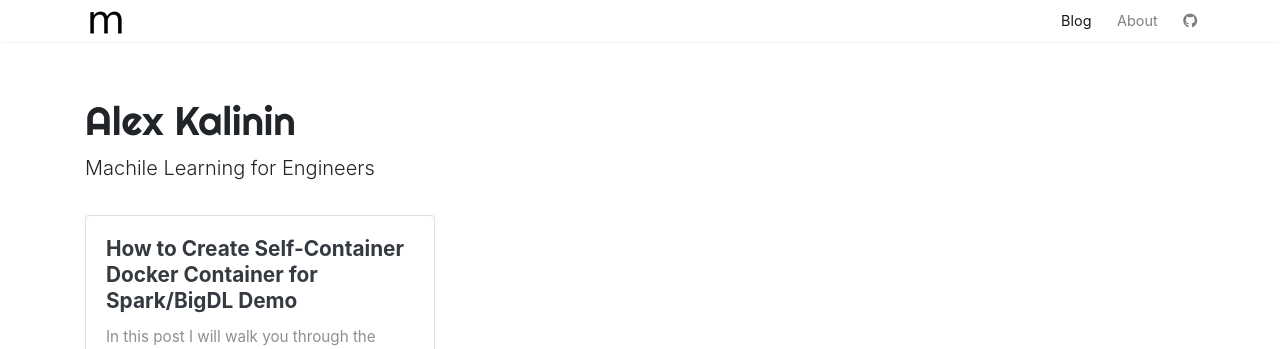
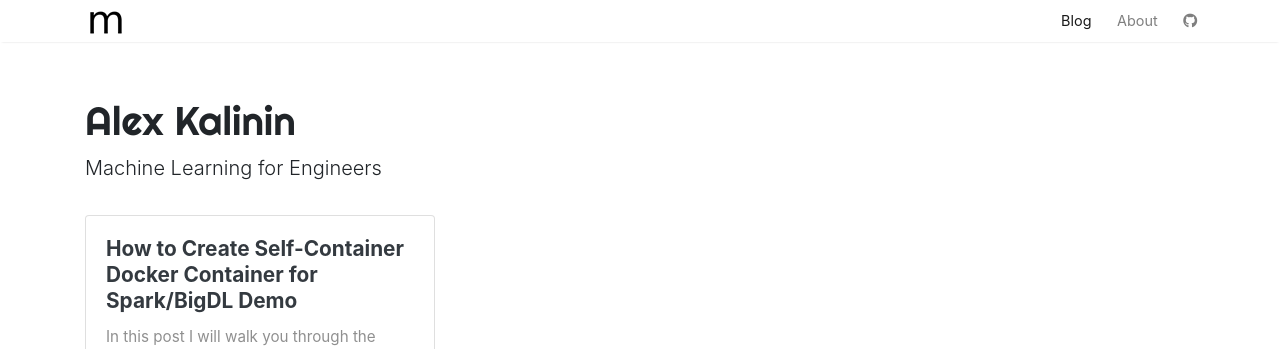
Before and after one commit to alex-kalinin/alex-kalinin.github.io, a Jekyll site: the page built from index.html, in a window 1280 px wide. Shown: the top 349 px of the page. Built offline with Jekyll 4.4.1, drawn with Linux system fonts in a browser that asks for light colours; nearby versions of some CDN libraries; the list of posts is cut into pages by our own code; comment, search, counter and statistics services are not loaded.

Commit message:
Fix the typo

```diff
--- a/_config.yml
+++ b/_config.yml
@@ -6,7 +6,7 @@
 name: Alex Kalinin
 
 # Short bio or description (displayed in the header)
-description: Machile Learning for Engineers
+description: Machine Learning for Engineers
 
 # URL of your avatar or profile pic (you could use your GitHub profile pic)
 avatar:
```
